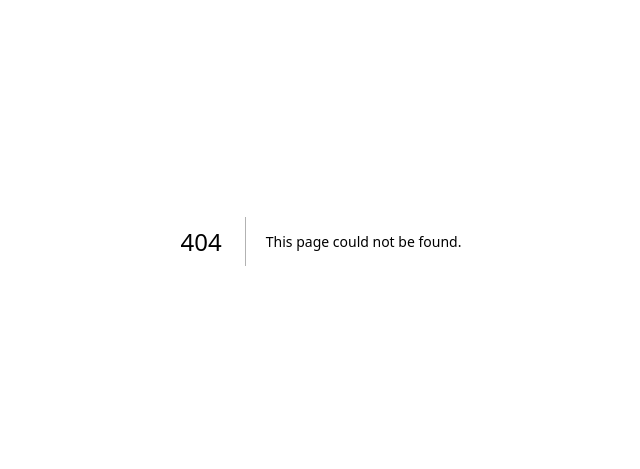
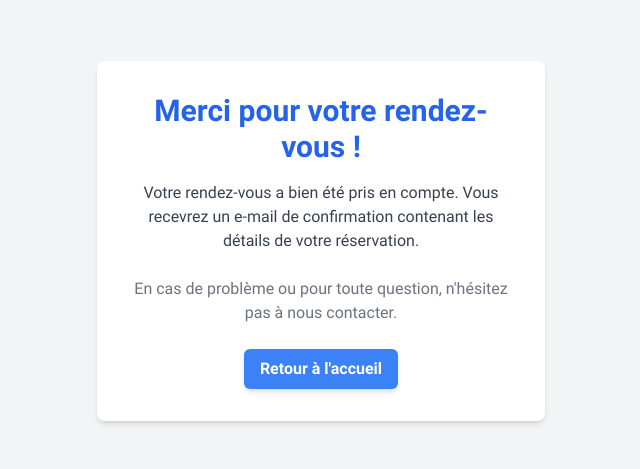
Before and after one commit to GaspardPcht/rendezio, a Next.js app in the folder front/: page /ConfirmationPage in a window 1280 px wide. Before the commit this address had no page. Shown: the part 175-644 px from the top of the page, without its empty margins (319-959 px from the left). Built offline with nearby package versions, Linux system fonts and the light colour scheme.

Commit message:
add message for confirmationRDV

```diff
--- a/front/package.json
+++ b/front/package.json
@@ -14,6 +14,7 @@
     "next": "15.0.3",
     "react": "19.0.0-rc-66855b96-20241106",
     "react-datepicker": "^7.5.0",
+    "react-datetime-picker": "^6.0.1",
     "react-dom": "19.0.0-rc-66855b96-20241106",
     "react-redux": "^9.1.2"
   },
--- /dev/null
+++ b/front/src/app/ConfirmationPage/page.tsx
@@ -0,0 +1,8 @@
+// app/confirmation/page.tsx
+
+import React from 'react';
+import ConfirmationPage from '../components/ConfirmationPage';
+
+export default function Page() {
+  return <ConfirmationPage />;
+}
--- /dev/null
+++ b/front/src/app/components/ConfirmationPage.tsx
@@ -0,0 +1,26 @@
+'use client';
+
+import React from 'react';
+
+export default function ConfirmationPage() {
+  return (
+    <div className="flex items-center justify-center min-h-screen bg-gray-100">
+      <div className="bg-white shadow-md rounded-lg p-8 w-full max-w-md text-center">
+        <h1 className="text-3xl font-bold text-blue-600 mb-4">Merci pour votre rendez-vous !</h1>
+        <p className="text-gray-700 mb-6">
+          Votre rendez-vous a bien été pris en compte. Vous recevrez un e-mail de confirmation
+          contenant les détails de votre réservation.
+        </p>
+        <p className="text-gray-500">
+          En cas de problème ou pour toute question, n'hésitez pas à nous contacter.
+        </p>
+        <button
+          className="mt-6 bg-blue-500 text-white font-bold py-2 px-4 rounded-md shadow-md hover:bg-blue-600 transition"
+          onClick={() => window.location.href = '/'}
+        >
+          Retour à l'accueil
+        </button>
+      </div>
+    </div>
+  );
+}
--- a/front/src/app/users/bookCalendar/page.tsx
+++ b/front/src/app/users/bookCalendar/page.tsx
@@ -6,7 +6,6 @@ import 'react-datepicker/dist/react-datepicker.css';
 
 export default function AddBook() {
   const [startDate, setStartDate] = useState<Date | null>(null);
-  const [endDate, setEndDate] = useState<Date | null>(null);
   const [name, setName] = useState('');
   const [surname, setSurname] = useState('');
   const [phone, setPhone] = useState('');
@@ -15,7 +14,7 @@ export default function AddBook() {
 
   const handleSubmit = async (e: React.FormEvent) => {
     e.preventDefault();
-    if (!startDate || !endDate) {
+    if (!startDate) {
       alert('Veuillez sélectionner une date et une heure pour le rendez-vous.');
       return;
     }
@@ -25,6 +24,10 @@ export default function AddBook() {
       return;
     }
 
+    // Calcul automatique de l'heure de fin (45 minutes après l'heure de début)
+    const endDate = new Date(startDate.getTime());
+    endDate.setMinutes(endDate.getMinutes() + 45);
+
     setLoading(true);
 
     const response = await fetch('http://localhost:3000/calendar/create-appointment', {
@@ -33,7 +36,7 @@ export default function AddBook() {
       body: JSON.stringify({
         praticienId: '675071ebda842be512fb980d',
         title: `Consultation avec ${name} ${surname}`,
-        description: 'Consultation avec le patient ${name} ${surname}',
+        description: `Consultation avec le patient ${name} ${surname}`,
         startTime: startDate.toISOString(),
         endTime: endDate.toISOString(),
         client: {
@@ -48,18 +51,16 @@ export default function AddBook() {
     setLoading(false);
 
     if (response.ok) {
-      alert('Rendez-vous créé et ajouté au calendrier Google !');
       setStartDate(null);
-      setEndDate(null);
       setName('');
       setSurname('');
       setPhone('');
       setEmail('');
+      window.location.href = '../../ConfirmationPage';
     } else {
       alert('Erreur lors de la création du rendez-vous.');
     }
   };
-
 
   return (
     <div className="flex items-center justify-center min-h-screen bg-gray-100 p-4">
@@ -72,7 +73,7 @@ export default function AddBook() {
               type="text"
               value={name}
               onChange={(e) => setName(e.target.value)}
-              className="w-full p-2 border rounded-md shadow-sm focus:ring focus:ring-blue-300 focus:outline-none"
+              className="w-full p-2 border rounded-md shadow-sm bg-white focus:ring focus:ring-blue-300 focus:outline-none"
               placeholder="Entrez votre nom"
               required
             />
@@ -84,7 +85,7 @@ export default function AddBook() {
               type="text"
               value={surname}
               onChange={(e) => setSurname(e.target.value)}
-              className="w-full p-2 border rounded-md shadow-sm focus:ring focus:ring-blue-300 focus:outline-none"
+              className="w-full p-2 border rounded-md shadow-sm bg-white focus:ring focus:ring-blue-300 focus:outline-none"
               placeholder="Entrez votre prénom"
               required
             />
@@ -96,7 +97,7 @@ export default function AddBook() {
               type="tel"
               value={phone}
               onChange={(e) => setPhone(e.target.value)}
-              className="w-full p-2 border rounded-md shadow-sm focus:ring focus:ring-blue-300 focus:outline-none"
+              className="w-full p-2 border rounded-md shadow-sm bg-white focus:ring focus:ring-blue-300 focus:outline-none"
               placeholder="Entrez votre numéro de téléphone"
               required
             />
@@ -108,7 +109,7 @@ export default function AddBook() {
               type="email"
               value={email}
               onChange={(e) => setEmail(e.target.value)}
-              className="w-full p-2 border rounded-md shadow-sm focus:ring focus:ring-blue-300 focus:outline-none"
+              className="w-full p-2 border rounded-md shadow-sm bg-white focus:ring focus:ring-blue-300 focus:outline-none"
               placeholder="Entrez votre adresse e-mail"
               required
             />
@@ -124,21 +125,7 @@ export default function AddBook() {
               timeIntervals={15}
               dateFormat="yyyy-MM-dd HH:mm"
               placeholderText="Sélectionnez la date et l'heure"
-              className="w-full p-2 border rounded-md shadow-sm focus:ring focus:ring-blue-300 focus:outline-none"
-            />
-          </div>
-
-          <div className="mb-4">
-            <label className="block text-gray-600 font-medium mb-2">Date et heure de fin :</label>
-            <DatePicker
-              selected={endDate}
-              onChange={(date) => setEndDate(date)}
-              showTimeSelect
-              timeFormat="HH:mm"
-              timeIntervals={15}
-              dateFormat="yyyy-MM-dd HH:mm"
-              placeholderText="Sélectionnez la date et l'heure"
-              className="w-full p-2 border rounded-md shadow-sm focus:ring focus:ring-blue-300 focus:outline-none"
+              className="w-full p-2 border rounded-md shadow-sm bg-white focus:ring focus:ring-blue-300 focus:outline-none"
             />
           </div>
 
```
Also changed, not shown: 2 other files (tests, documents, lock files or other folders).
